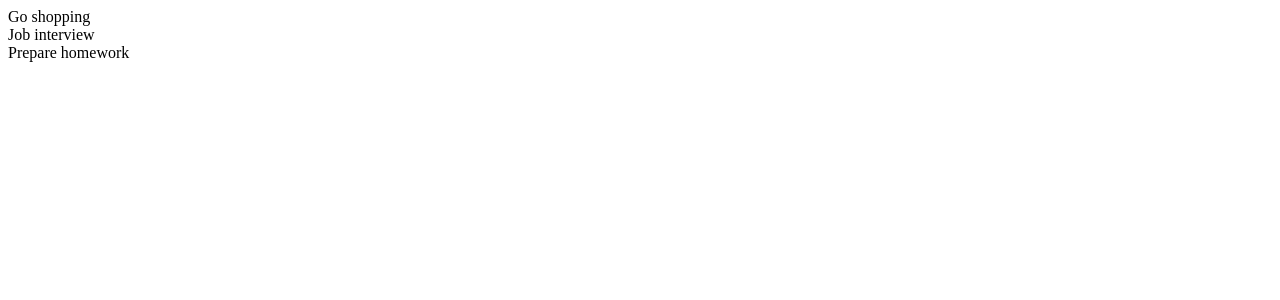
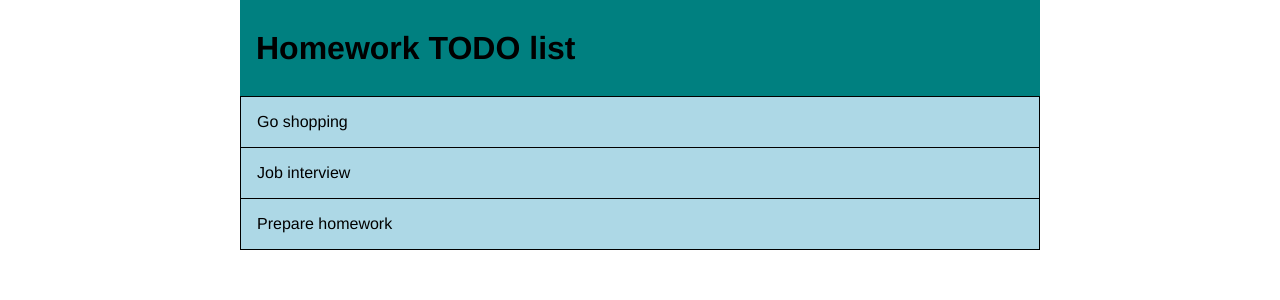
Before and after one commit to fHudek/notinoHomework, a React (Create React App) app: page / in a window 1280 px wide. Shown: the top 300 px of the page. Built offline with nearby package versions, Linux system fonts and the light colour scheme.

Commit message:
Added basic styling.

```diff
--- a/package.json
+++ b/package.json
@@ -5,7 +5,8 @@
     "dependencies": {
         "react": "^18.1.0",
         "react-dom": "^18.1.0",
-        "react-scripts": "5.0.1"
+        "react-scripts": "5.0.1",
+        "styled-components": "^5.3.5"
     },
     "devDependencies": {
         "@testing-library/jest-dom": "^5.14.1",
@@ -15,6 +16,7 @@
         "@types/node": "^16.7.13",
         "@types/react": "^18.0.0",
         "@types/react-dom": "^18.0.0",
+        "@types/styled-components": "^5.1.25",
         "typescript": "^4.4.2"
     },
     "scripts": {
--- a/src/App.tsx
+++ b/src/App.tsx
@@ -1,8 +1,22 @@
 import React from 'react';
+import { ThemeProvider } from 'styled-components';
+import { GlobalStyle } from './GlobalStyle';
 import { TodosPage } from './pages/TodosPage';
 
+const theme = {
+    backgroundDark: 'teal',
+    backgroundLight: '#ADD8E6',
+    backgroundLightHover: 'lightgrey',
+    border: 'black',
+};
+
 function App() {
-    return <TodosPage />;
+    return (
+        <ThemeProvider theme={theme}>
+            <GlobalStyle />
+            <TodosPage />
+        </ThemeProvider>
+    );
 }
 
 export default App;
--- /dev/null
+++ b/src/GlobalStyle.ts
@@ -0,0 +1,8 @@
+import { createGlobalStyle } from 'styled-components';
+
+export const GlobalStyle = createGlobalStyle`
+  body {
+    font-family: Open-Sans, Helvetica, Sans-Serif;
+    margin: 0;
+  }
+`;
--- /dev/null
+++ b/src/components/PageContainer.tsx
@@ -0,0 +1,26 @@
+import { ReactNode } from 'react';
+import styled from 'styled-components';
+
+const Page = styled.div`
+    width: 100%;
+    display: flex;
+    justify-content: center;
+    align-items: center;
+`;
+
+const Container = styled.div`
+    width: 50rem;
+    min-width: 20rem;
+`;
+
+type Props = {
+    children: ReactNode;
+};
+
+export const PageContainer = ({ children }: Props) => {
+    return (
+        <Page>
+            <Container>{children}</Container>
+        </Page>
+    );
+};
--- a/src/components/Todo.tsx
+++ b/src/components/Todo.tsx
@@ -1,15 +1,33 @@
 import React from 'react';
+import styled from 'styled-components';
+import { Todo as TodoType } from '../type/todo';
 
-export class Todo extends React.PureComponent<any> {
+const TodoWrapper = styled.div`
+    padding: 1rem;
+    background-color: ${({ theme }) => theme.backgroundLight};
+    border: 1px solid ${({ theme }) => theme.border};
+    border-bottom: 0;
+    &:hover {
+        background-color: ${({ theme }) => theme.backgroundLightHover};
+    }
+    :last-child {
+        border-bottom: 1px solid ${({ theme }) => theme.border};
+    }
+`;
+
+type Props = {
+    todo: TodoType;
+};
+export class Todo extends React.PureComponent<Props> {
     handleOnClick() {
         window.location.href = '/detail';
     }
 
     render() {
         return (
-            <div>
+            <TodoWrapper>
                 <div onClick={this.handleOnClick}>{this.props.todo.title}</div>
-            </div>
+            </TodoWrapper>
         );
     }
 }
--- a/src/pages/TodosPage.tsx
+++ b/src/pages/TodosPage.tsx
@@ -1,6 +1,17 @@
 import React, { useEffect, useState } from 'react';
+import styled from 'styled-components';
+import { PageContainer } from '../components/PageContainer';
 import { Todo } from '../components/Todo';
 import { Todo as TodoType } from '../type/todo';
+
+const Title = styled.h1`
+    background-color: ${({ theme }) => theme.backgroundDark};
+    padding: 1rem;
+    margin: 0;
+    height: 4rem;
+    display: flex;
+    align-items: center;
+`;
 
 // rework this into regular api call, feel free to use any open api
 const getTodos = (): Promise<TodoType[]> =>
@@ -34,10 +45,11 @@ export const TodosPage = () => {
     }, []);
 
     return (
-        <div>
+        <PageContainer>
+            <Title>Homework TODO list</Title>
             {todos.map((todo) => (
                 <Todo key={todo.id} todo={todo} />
             ))}
-        </div>
+        </PageContainer>
     );
 };
```
Also changed, not shown: 1 other file (tests, documents, lock files or other folders).
